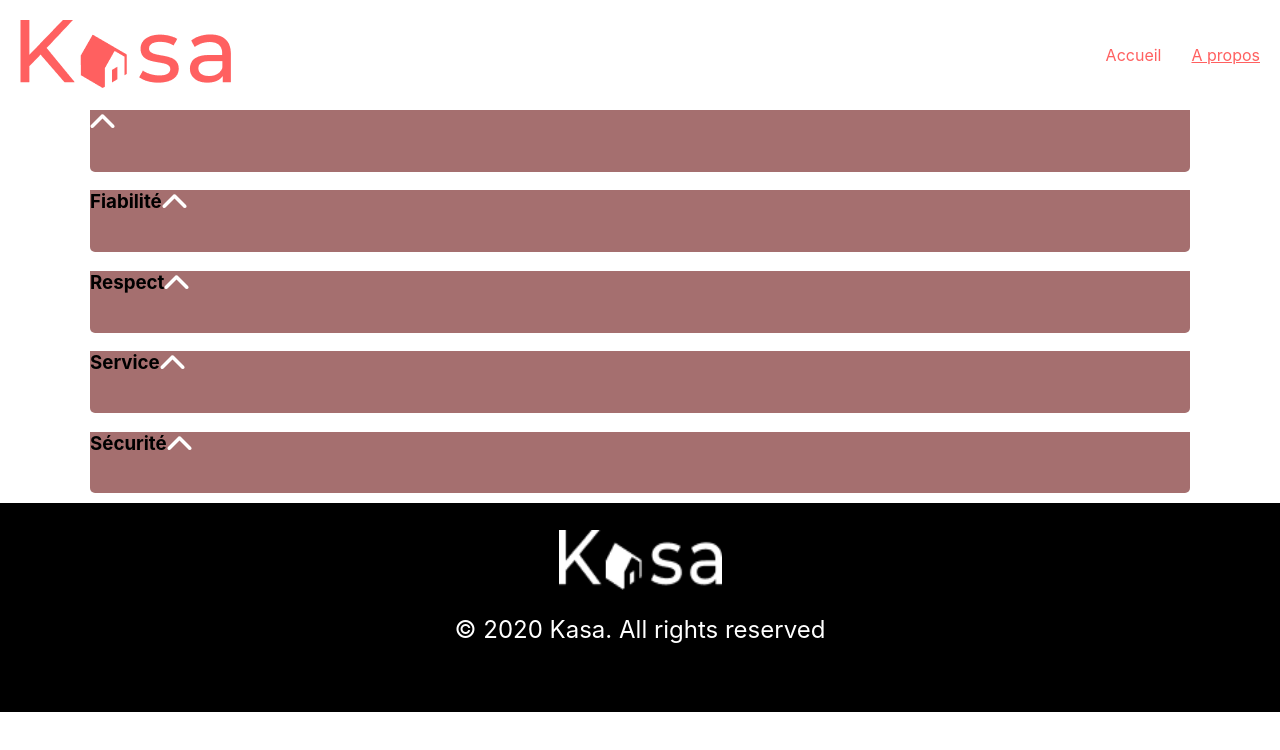
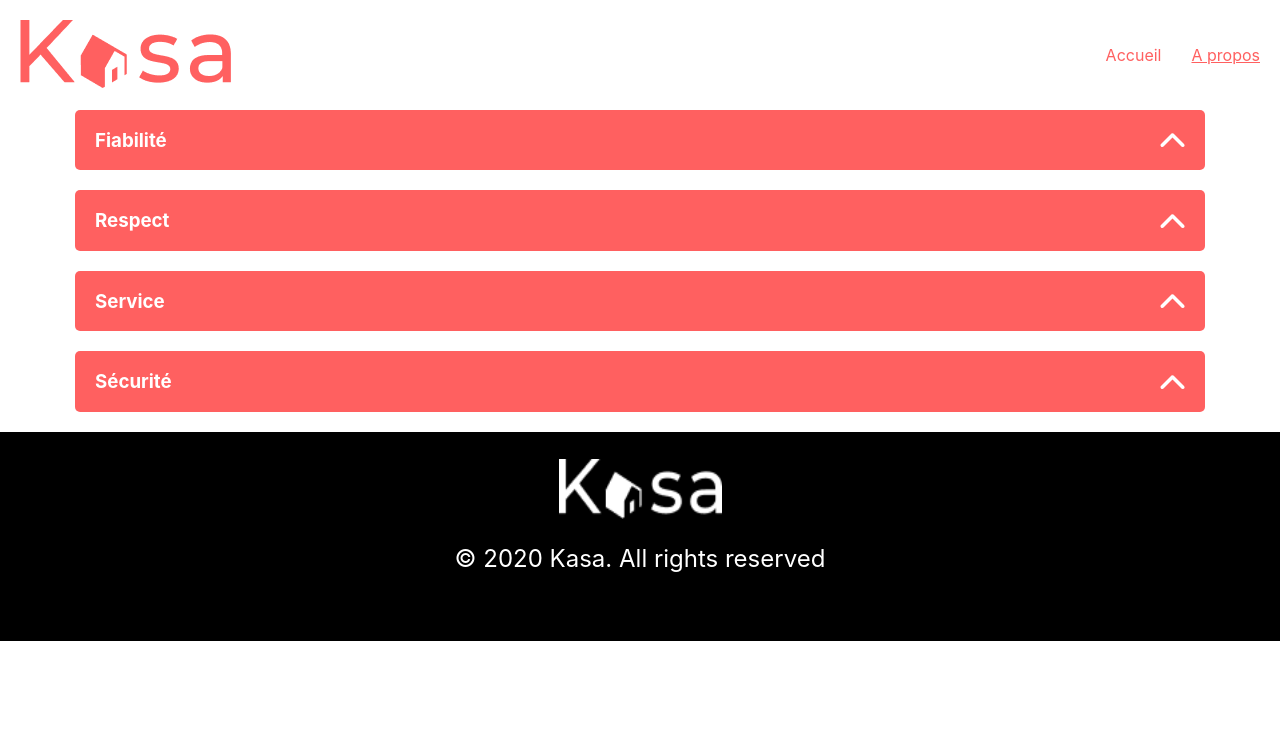
Before and after one commit to Laurasdt/Kasa, a React (Create React App) app: page /About in a window 1280 px wide. Shown: the top 750 px of the page. Built offline with nearby package versions, Linux system fonts and the light colour scheme.

Commit message:
ajout du style collapse

```diff
--- a/src/App.jsx
+++ b/src/App.jsx
@@ -4,8 +4,6 @@ import Footer from './components/footer/Footer';
 import Home from './pages/home/Home';
 import About from './pages/about/About';
 import NotFound from './pages/notFound/NotFound';
-import Banner from './components/banner/Banner';
-import Collapse from './components/collapse/Collapse';
 
 
 function App() {
@@ -14,8 +12,6 @@ function App() {
     <BrowserRouter>
      <div className='blocPage'>
        <Header />
-       <Banner />
-       <Collapse />
       <Routes>
         <Route path='/' element={<Home />} />
       <Route path='/About' element={<About />} />
--- a/src/components/collapse/Collapse.jsx
+++ b/src/components/collapse/Collapse.jsx
@@ -2,31 +2,40 @@ import './collapse.scss';
 import React, { useState } from 'react';
 import arrow from '../../Assets/Arrow.png';
 
-export default function Collapse({ title, content, open, setOpen }) {
-  const toggleCollapse = () => {
-    setOpen(open === title ? null : title);
-  };
+export default function Collapse({ title, content }) {
+  const [isOpen, setOpen]= useState(false);
+
+  function toggleCollapse() {
+    setOpen((prev) => !prev);
+  }
 
   return (
-    <div className={`collapse ${open === title ? 'open' : ''}`}>
-      <h3 className='collapse_title' onClick={toggleCollapse}>
-        {title}
+    <div className='collapse'>
+      <div className='header' onClick={toggleCollapse}>
+        <h3>{title}</h3>
         <img
-          className={`arrow ${open === title ? 'arrow_up' : 'arrow_down'}`}
+          className={`arrow ${isOpen === false ? 'arrow_up' : 'arrow_down'}`}
           src={arrow}
           alt='show content'
         />
-      </h3>
-      <div className='collapse_content'>
-        {Array.isArray(content) ? (
-          content.map((item, index) => {
-            return <p key={index}>{item}</p>;
-          })
-        ) : (
-          content
-        )}
       </div>
+      {isOpen && (
+        <div className="content">
+          {Array.isArray(content) ? (
+            content.map((item, index) => {
+              return (
+                <div key={index} className="content-item">
+                  <p>{item}</p>
+                </div>
+              );
+            })
+          ) : (
+            <div className="content-item">
+              <p>{content}</p>
+            </div>
+          )}
+        </div>
+      )}
     </div>
   );
-
 }
--- a/src/components/collapse/collapse.scss
+++ b/src/components/collapse/collapse.scss
@@ -1,50 +1,41 @@
-.collapse {
-    background-color: #a56f6f;
-    max-width: 1100px;
-    border-bottom-left-radius: 5px;
-    border-bottom-right-radius: 5px;
-    margin: 0 auto;
-
-    &.collapse_title {
+.collapse{
+  display: flex;
+  flex-direction: column;
+  margin-bottom: 20px;
+  margin-left: 75px;
+  margin-right: 75px;
+  .header{
+    background-color: #FF6060;
+    border-radius: 5px;
     display: flex;
     flex-direction: row;
-      justify-content: center;
+    justify-content: space-between;
     align-items: center;
-      border-radius: 10px;
-      font-weight: 500;
-      font-size: clamp(13px, 2vw, 18px);
-      padding: 10px 15px;
-      cursor: pointer;
+    h3 {
+      color : white;
+      margin-left: 20px;
+    }
     .arrow_up {
       transform: rotate(0deg);
+      margin-right: 20px;
     }
   .arrow_down {
       transform: rotate(180deg);
-      }
+      margin-right: 20px;
     }
 
-    .collapse_content {
+  }
+  .content{
     display: flex;
     flex-direction: column;
     gap: 5px;
     letter-spacing: 1px;
-      max-height: 0;
-      overflow: hidden;
-      visibility: hidden;
-      opacity: 0;
-      padding: 10px;
-      letter-spacing: 1px;
-      font-size: clamp(12px, 2vw, 16px);
-      color: green;
+    color: #FF6060;
+    background: #F6F6F6;
     transition: max-height 0.3s ease-in-out, opacity 0.3s ease-in-out;
-    }
-
-    &.open {
-      .collapse_content {
-        max-height: 1000px; /* Réglez la hauteur maximale que vous souhaitez */
-        overflow: visible;
-        visibility: visible;
-        opacity: 1;
+    .content-item {
+    margin-left: 20px;
+    margin-right: 20px;
     }
   }
 }
--- a/src/pages/about/about.jsx
+++ b/src/pages/about/about.jsx
@@ -1,46 +1,48 @@
 import "./about.scss";
 import Collapse from '../../components/collapse/Collapse';
 import React, { useState } from 'react';
+import Banner from '../../components/banner/Banner';
 
 
 export default function ParentComponent() {
-    const [open, setOpen] = useState(null);
 
 	const items = [
 		{
-			"id": "1",
+			"id": "0",
 			"title": "Fiabilité",
 			"content": "Les annonces postées sur Kasa garantissent une fiabilité totale. Les photos sont conformes aux logements, et toutes les informations sont régulièrement vérifiées par nos équipes."
 		},
 		{
-			"id": "2",
+			"id": "1",
 			"title": "Respect",
 			"content": "La bienveillance fait partie des valeurs fondatrices de Kasa. Tout comportement discriminatoire ou de perturbation du voisinage entraînera une exclusion de notre plateforme.."
 		},
 		{
-			"id": "3",
+			"id": "2",
 			"title": "Service",
 			"content": "Nos équipes se tiennent à votre disposition pour vous fournir une expérience parfaite. N'hésitez pas à nous contacter si vous avez la moindre question.."
 		},
 		{
-			"id": "4",
+			"id": "3",
 			"title": "Sécurité",
 			"content": "La sécurité est la priorité de Kasa. Aussi bien pour nos hôtes que pour les voyageurs, chaque logement correspond aux critères de sécurité établis par nos services. En laissant une note aussi bien à l'hôte qu'au locataire, cela permet à nos équipes de vérifier que les standards sont bien respectés. Nous organisons également des ateliers sur la sécurité domestique pour nos hôtes."
 		}
 	]
 
     return (
+		<>
+
+		<Banner />
         <div>
-          {items.map((item, index) => (
+          {items.map((item) => (
             <Collapse
-              key={index}
+              key={item.id}
               title={item.title}
               content={item.content}
-              open={open}
-              setOpen={setOpen}
             />
           ))}
         </div>
+		</>
 	)
 }
 
--- a/src/pages/about/about.scss
+++ b/src/pages/about/about.scss
@@ -2,6 +2,7 @@
     display: flex;
     justify-content: center;
     align-items: center;
+
     img {
         border-radius: 25px;
         height: 223px;
```
Also changed, not shown: 1 other file (tests, documents, lock files or other folders). Lines whose indentation alone changed are shown as unchanged.
